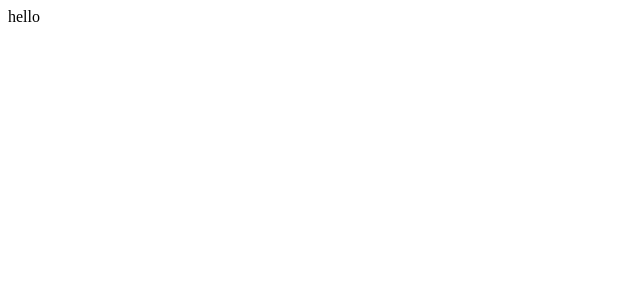
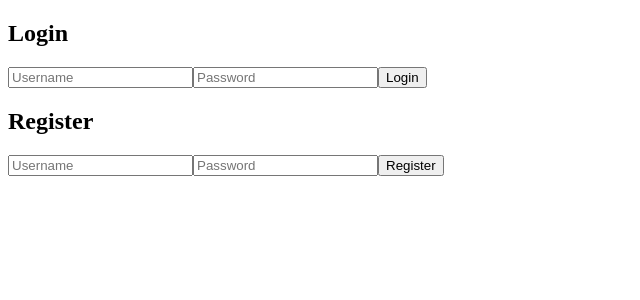
Before and after one commit to sammygojs/NodeExp_Portfolio_Ecom, a React (Create React App) app in the folder auth-app-frontend/: page / in a window 1280 px wide. Shown: the top 300 px of the page, without its empty margins (0-640 px from the left). Built offline with nearby package versions, Linux system fonts and the light colour scheme.

Commit message:
Connecting to App.js

```diff
--- a/auth-app-frontend/src/App.js
+++ b/auth-app-frontend/src/App.js
@@ -1,9 +1,44 @@
-function App() {
+// src/App.js
+import React, { useState, useEffect } from 'react';
+import LoginForm from './components/LoginForm';
+import RegisterForm from './components/RegisterForm';
+import UserDetails from './components/UserDetails';
+import axios from 'axios';
+
+const App = () => {
+  const [user, setUser] = useState(null);
+
+  useEffect(() => {
+    const checkUser = async () => {
+      const token = document.cookie.split('; ').find(row => row.startsWith('token='));
+      if (token) {
+        try {
+          const response = await axios.get('http://localhost:5000/api/auth/protected', {
+            headers: {
+              'Authorization': `Bearer ${token.split('=')[1]}`,
+            },
+          });
+          setUser(response.data);
+        } catch (error) {
+          console.error('Error fetching user data', error);
+        }
+      }
+    };
+    checkUser();
+  }, []);
+
   return (
-    <>
-    hello
-    </>
+    <div>
+      {!user ? (
+        <div>
+          <LoginForm setUser={setUser} />
+          <RegisterForm />
+        </div>
+      ) : (
+        <UserDetails user={user} />
+      )}
+    </div>
   );
-}
+};
 
 export default App;
```
